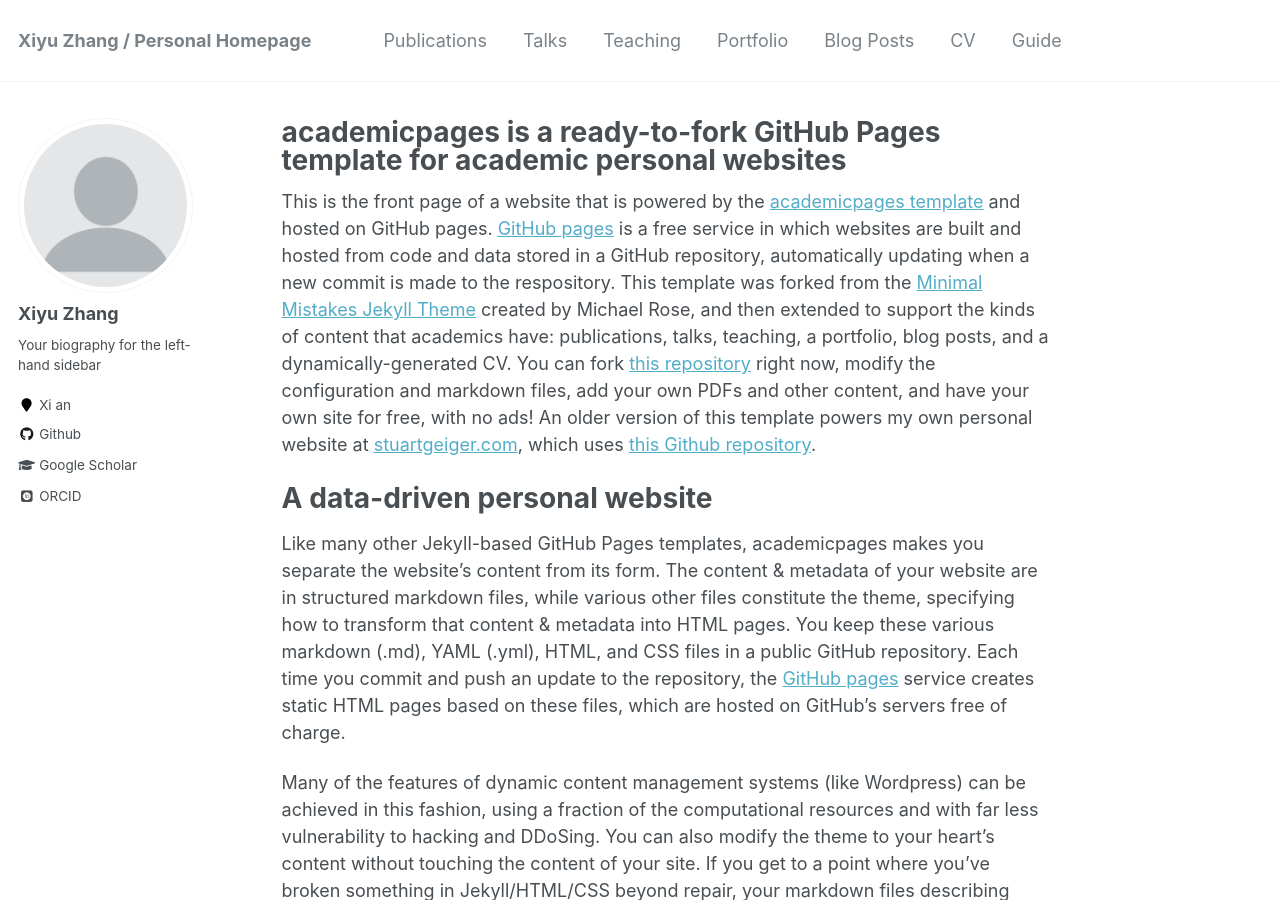
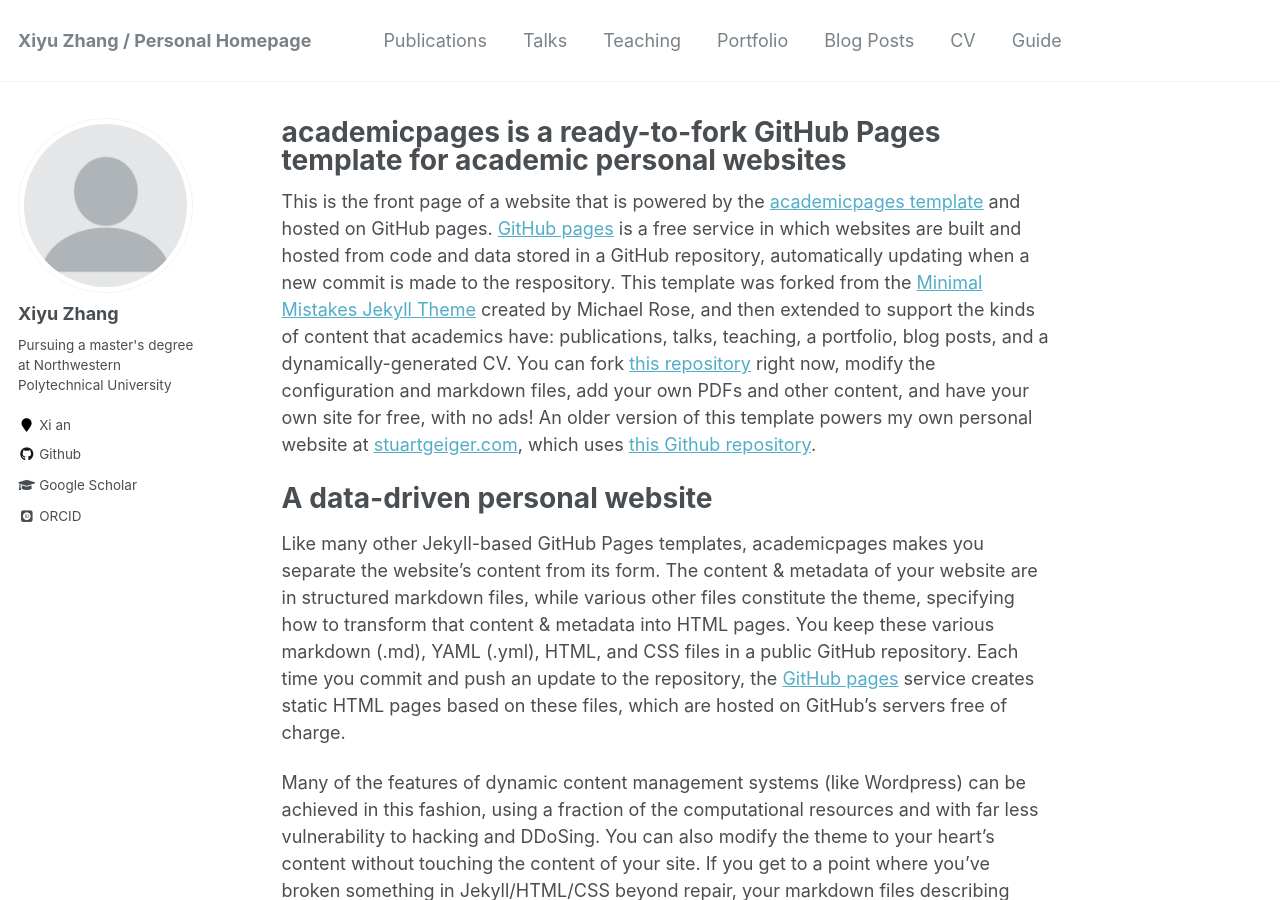
Before and after one commit to zhangxy0517/zhangxy0517.github.io, a Jekyll site: the page built from _pages/about.md, in a window 1280 px wide and 900 px high. Built offline with Jekyll 4.4.1, drawn with Linux system fonts in a browser that asks for light colours; some web fonts are replaced.

Commit message:
Update _config.yml

```diff
--- a/_config.yml
+++ b/_config.yml
@@ -82,7 +82,7 @@ analytics:
 author:
   name             : "Xiyu Zhang"
   avatar           : "profile.png"
-  bio              : "Your biography for the left-hand sidebar"
+  bio              : "Pursuing a master's degree at Northwestern Polytechnical University"
   location         : "Xi an"
   employer         :
   pubmed           : # "https://www.ncbi.nlm.nih.gov/pubmed/?term=john+snow"
```
